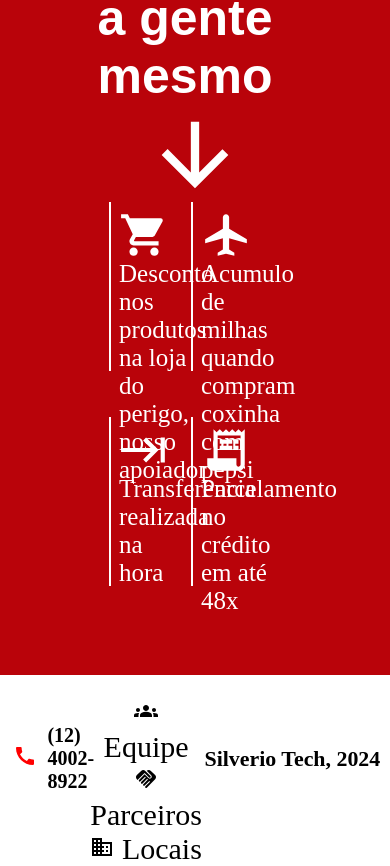
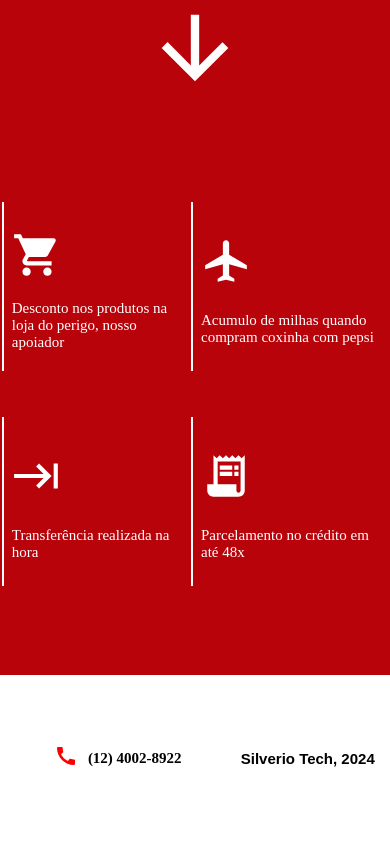
Before and after one commit to Samuel-prata/My-Bank, a React (Vite) app: page / in a window 390 px wide. Shown: the part 2195-3061 px from the top of the page. After the commit the page ends 3038 px from the top, so only its background shows below. Built offline with nearby package versions, Linux system fonts and the light colour scheme.

Commit message:
feat: Responsive screens

```diff
--- a/src/Components/Footer/FooterStyle.js
+++ b/src/Components/Footer/FooterStyle.js
@@ -19,10 +19,18 @@ export const ContainerNumberContact = styled.div`
   display: flex;
   align-items: center;
   justify-content: center;
+   @media (max-width: 1300px) {
+    width:50%;
+
+   }
 `;
 
 export const NumberContact = styled.h2`
   font-size: 20px;
+    @media (max-width: 1300px) {
+    font-size: 15px;
+
+   }
 `;
 
 export const InformationContainerFooter = styled.div`
@@ -31,6 +39,9 @@ export const InformationContainerFooter = styled.div`
   display: flex;
   align-items: center;
   justify-content: center;
+    @media (max-width: 1300px) {
+      display: none;
+   }
 `;
 export const InformationListFooter = styled.ul`
   height: 15vh;
@@ -60,4 +71,8 @@ export const ContainerInformationDeveloper = styled.div`
 `
 export const InformationDeveloper = styled.h3`
 color: black;
+  @media (max-width: 1300px) {
+    font-size: 15px;
+    font-family: Arial, Helvetica, sans-serif;
+   }
 `
--- a/src/Components/ThirdSection/Benefits.jsx
+++ b/src/Components/ThirdSection/Benefits.jsx
@@ -12,26 +12,29 @@ import LocalGroceryStoreIcon from "@mui/icons-material/LocalGroceryStore";
 import AirplanemodeActiveIcon from "@mui/icons-material/AirplanemodeActive";
 import KeyboardTabIcon from "@mui/icons-material/KeyboardTab";
 import ReceiptLongIcon from "@mui/icons-material/ReceiptLong";
-import ArrowDownwardIcon from '@mui/icons-material/ArrowDownward';
+import ArrowDownwardIcon from "@mui/icons-material/ArrowDownward";
 import { ArrowOutward } from "@mui/icons-material";
+import styled from "styled-components";
 
 export default function Benefits() {
+  const StyledBox = styled(Box)`
+    width: 40%;
+    height: 50vh;
+    display: flex;
+    justify-content: space-around;
+
+    @media (max-width: 1300px) {
+      width: 95%;
+    }
+  `;
   return (
     <>
       <Section>
         <ContainerPromotion>
-          <TitleBenefits>#Beneficios ?
-             É com a gente mesmo</TitleBenefits>
-             <ArrowDownwardIcon sx={{color:"white", fontSize:'100px'}}/>
+          <TitleBenefits>#Beneficios ? É com a gente mesmo</TitleBenefits>
+          <ArrowDownwardIcon sx={{ color: "white", fontSize: "100px" }} />
         </ContainerPromotion>
-        <Box
-          sx={{
-            width: "40%",
-            height: "50%",
-            display: "flex",
-            justifyContent: "space-around",
-          }}
-        >
+        <StyledBox >
           <Grid
             container
             rowSpacing={1}
@@ -110,7 +113,7 @@ export default function Benefits() {
               <TypeBenefits>Parcelamento no crédito em até 48x</TypeBenefits>
             </Grid>
           </Grid>
-        </Box>
+        </StyledBox>
       </Section>
     </>
   );
--- a/src/Components/ThirdSection/BenefitsStyle.js
+++ b/src/Components/ThirdSection/BenefitsStyle.js
@@ -18,6 +18,10 @@ display: flex;
 align-items: center;
 flex-direction: column;
 justify-content: space-evenly;
+@media (max-width: 1300px) {
+    width: 95%;
+
+}
 `
 
 export const TitleBenefits = styled.h1`
@@ -25,9 +29,17 @@ color: white;
 font-family: Arial, Helvetica, sans-serif;
 font-size: 50px;
 width: 100%;
+@media (max-width: 1300px) {
+    font-size: 30px;
+}
 `
 
 export const TypeBenefits = styled.h3`
 font-size: 25px;
 font-weight: lighter;
+
+@media (max-width: 1300px) {
+    font-size: 15px;
+
+}
 `
```
